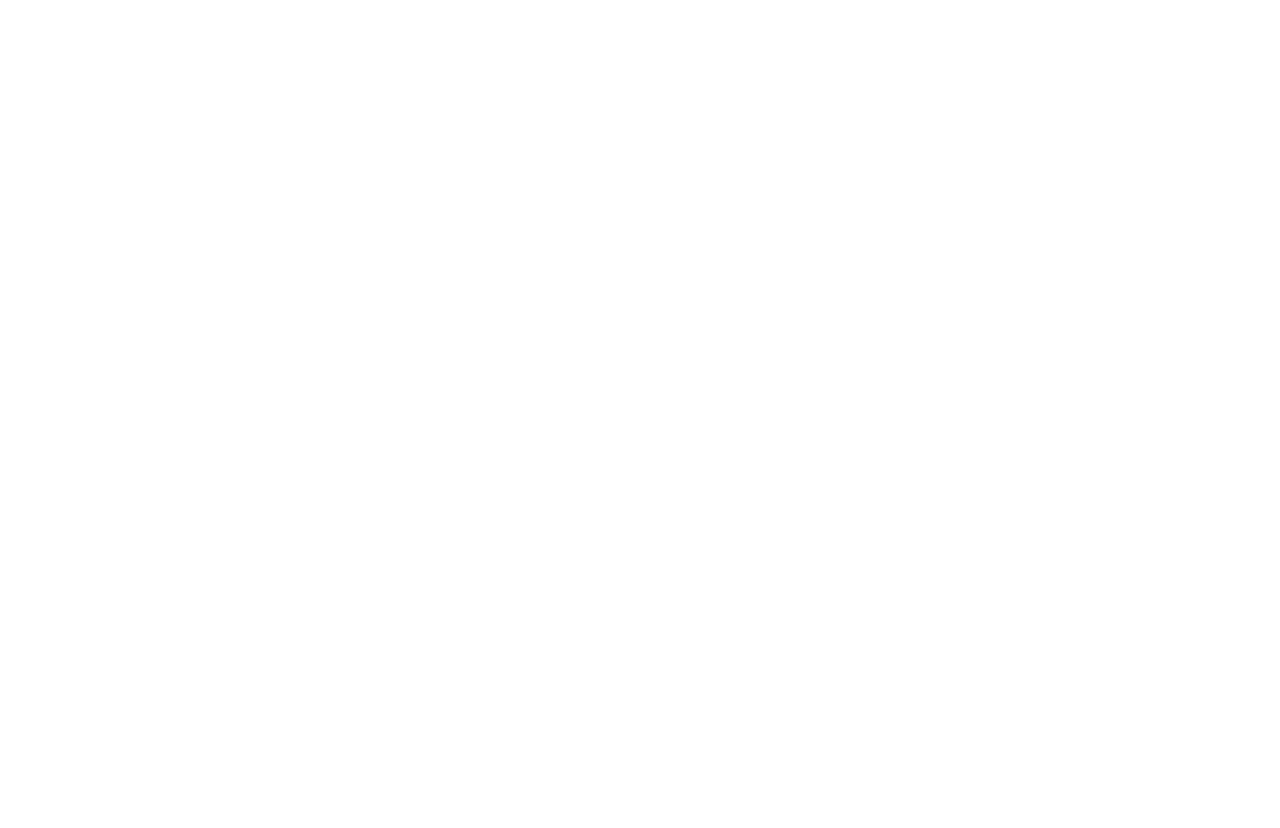
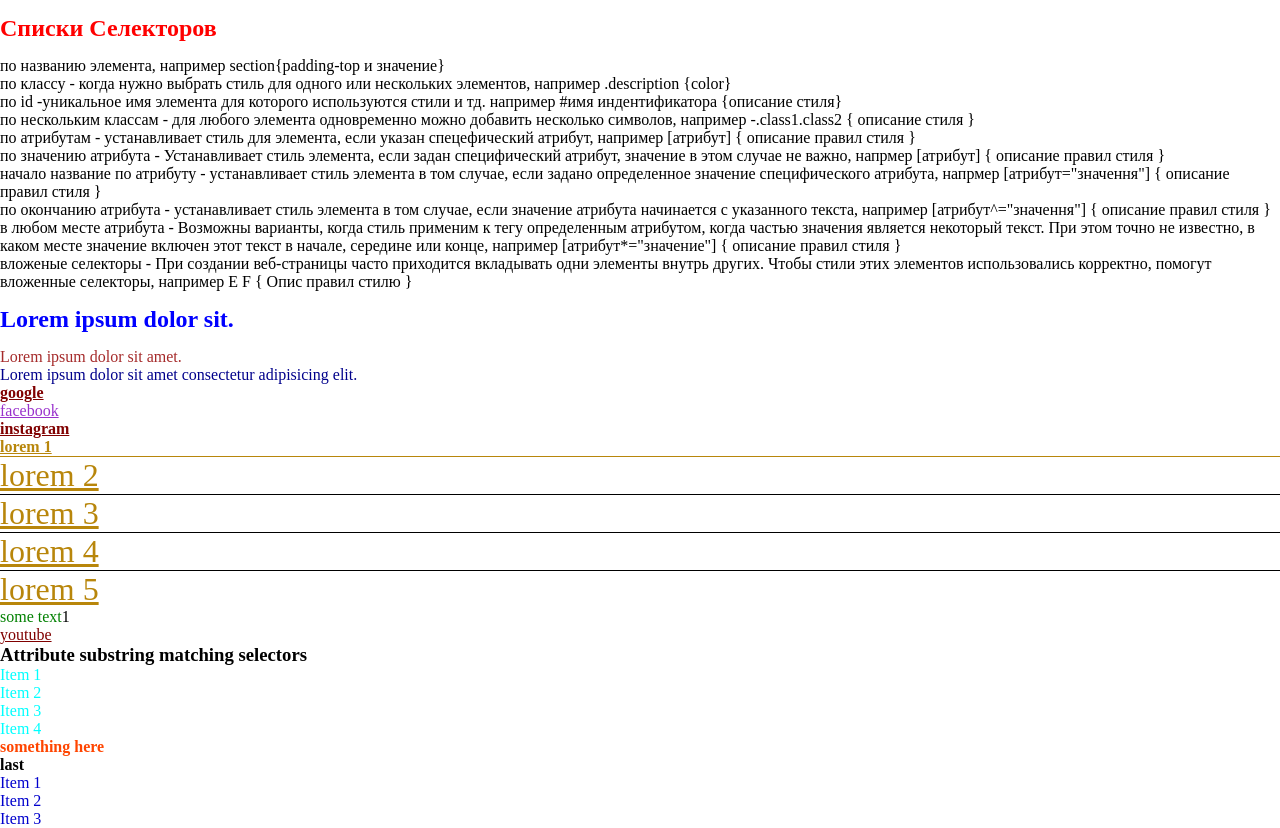
Before and after one commit to gutyawOw/fe-basic-02.08.23, a plain HTML site: page index.html in a window 1280 px wide. Before the commit the page ends 800 px from the top, so only its background shows below. Drawn offline with Linux system fonts and the light colour scheme.

Commit message:
add index.html and style.css file

```diff
--- /dev/null
+++ b/css/style.css
@@ -0,0 +1,83 @@
+* {
+  margin: 0;
+  padding: 0;
+  box-sizing: border-box;
+}
+h1 {
+  padding-top: 15px;
+  padding-bottom: 15px;
+}
+h1 {
+  color: red;
+}
+h2 {
+  padding-top: 15px;
+  padding-bottom: 15px;
+}
+h2 {
+  color: blue;
+}
+.description {
+  color: brown;
+}
+#someId {
+  color: darkblue;
+}
+a[href] {
+  color: maroon;
+}
+a[href*="facebook"] {
+  color: darkorchid;
+}
+/* .item {
+  border-bottom: 2px solid;
+} */
+.item.item1 {
+  border-bottom-color: saddlebrown;
+}
+.item.item2 {
+  color: darkgoldenrod;
+}
+.item.item5 {
+  border-bottom: none;
+}
+.item .link {
+  color: darkgoldenrod;
+}
+.item > .link {
+  font-size: 2rem;
+}
+.item + .item {
+  border-top: 1px solid;
+}
+item + .item {
+  border-top: 2px solid;
+}
+[href^="http"] {
+  color: darkturquoise;
+}
+p::before {
+  content: attr(data-foo);
+  color: green;
+}
+[attr] {
+  color: turquoise;
+}
+li[class^="a"] {
+  color: slategrey;
+}
+li[class$="a"] {
+  color: navajowhite;
+}
+li[class*="a"] {
+  color: cyan;
+}
+p b {
+  color: gold;
+}
+div b {
+  color: orangered;
+}
+li[class^="v" i] {
+  color: mediumblue;
+}
--- a/index.html
+++ b/index.html
@@ -5,11 +5,109 @@
     <meta charset="UTF-8">
     <meta name="viewport" content="width=, initial-scale=1.0">
     <title>Lesson template</title>
+    <link rel="stylesheet" href="./css/style.css" />
 </head>
 
 <body>
     <header></header>
-    <main></main>
+    <main>
+        <section>
+            <h1>Списки Селекторов</h1>
+            <p>
+                по названию элемента, например section{padding-top и значение}
+            </p>
+            <p>
+                по классу - когда нужно выбрать стиль для одного или нескольких элементов, например .description {color}
+            </p>
+            <p>
+                по id -уникальное имя элемента для которого используются стили и тд. например #имя индентификатора
+                {описание стиля}
+            </p>
+            <p>
+                по нескольким классам - для любого элемента одновременно можно добавить несколько символов, например
+                -.class1.class2 { описание стиля }
+            </p>
+            <p>
+                по атрибутам - устанавливает стиль для элемента, если указан спецефический атрибут, например [атрибут]
+                { описание правил стиля }
+            </p>
+            <p>
+                по значению атрибута - Устанавливает стиль элемента, если задан специфический атрибут, значение в этом
+                случае не важно, напрмер [атрибут] { описание правил стиля }
+            </p>
+            <p>
+                начало название по атрибуту - устанавливает стиль элемента в том случае, если задано определенное
+                значение специфического атрибута, напрмер [атрибут="значення"] { описание правил стиля }
+            </p>
+            <p>
+                по окончанию атрибута - устанавливает стиль элемента в том случае, если значение атрибута начинается с
+                указанного текста, например [атрибут^="значення"] { описание правил стиля }
+            </p>
+            <p>
+                в любом месте атрибута - Возможны варианты, когда стиль применим к тегу определенным атрибутом, когда
+                частью значения является некоторый текст. При этом точно не известно, в каком месте значение включен
+                этот текст в начале, середине или конце, например [атрибут*="значение"] { описание правил стиля }
+            </p>
+            <p>
+                вложеные селекторы - При создании веб-страницы часто приходится вкладывать одни элементы внутрь других.
+                Чтобы стили этих элементов использовались корректно, помогут вложенные селекторы, например E F { Опис
+                правил стилю }
+            </p>
+            <h2>Lorem ipsum dolor sit.</h2>
+            <p class="description">
+                Lorem ipsum dolor sit amet.
+            </p>
+            <p id="someId">
+                Lorem ipsum dolor sit amet consectetur adipisicing elit.
+            </p>
+            <p>
+                <b>
+                    <a href="https://google.com/">google</a>
+                </b>
+            </p>
+            <p>
+                <a href="http://facebook.com/">facebook</a>
+            </p>
+            <p>
+                <b>
+                    <a href="http://instagram.com/">instagram</a>
+                </b>
+            </p>
+
+            <ul>
+                <li class="item item1">
+                    <b> <a href="" class="link">lorem 1</a> </b>
+                </li>
+                <li class="item item2"><a href="" class="link">lorem 2</a></li>
+                <li class="item item3"><a href="" class="link">lorem 3</a></li>
+                <li class="item item4"><a href="" class="link">lorem 4</a></li>
+                <li class="item item5"><a href="" class="link">lorem 5</a></li>
+            </ul>
+            <p data-foo="some text">1</p>
+            <div>
+                <a href="https://www.youtube.com/">youtube</a>
+            </div>
+            <h3>
+                Attribute substring matching selectors
+            </h3>
+            <ul>
+                <li class="a">Item 1</li>
+                <li class="ab">Item 2</li>
+                <li class="bca">Item 3</li>
+                <li class="bcabc">Item 4</li>
+            </ul>
+            <div>
+                <b>something here</b>
+            </div>
+            <h4>last</h4>
+            <ul>
+                <li class="v">Item 1</li>
+                <li class="V">Item 2</li>
+                <li class="Vb">Item 3</li>
+            </ul>
+        </section>
+
+    </main>
     <footer></footer>
 </body>
 
```
